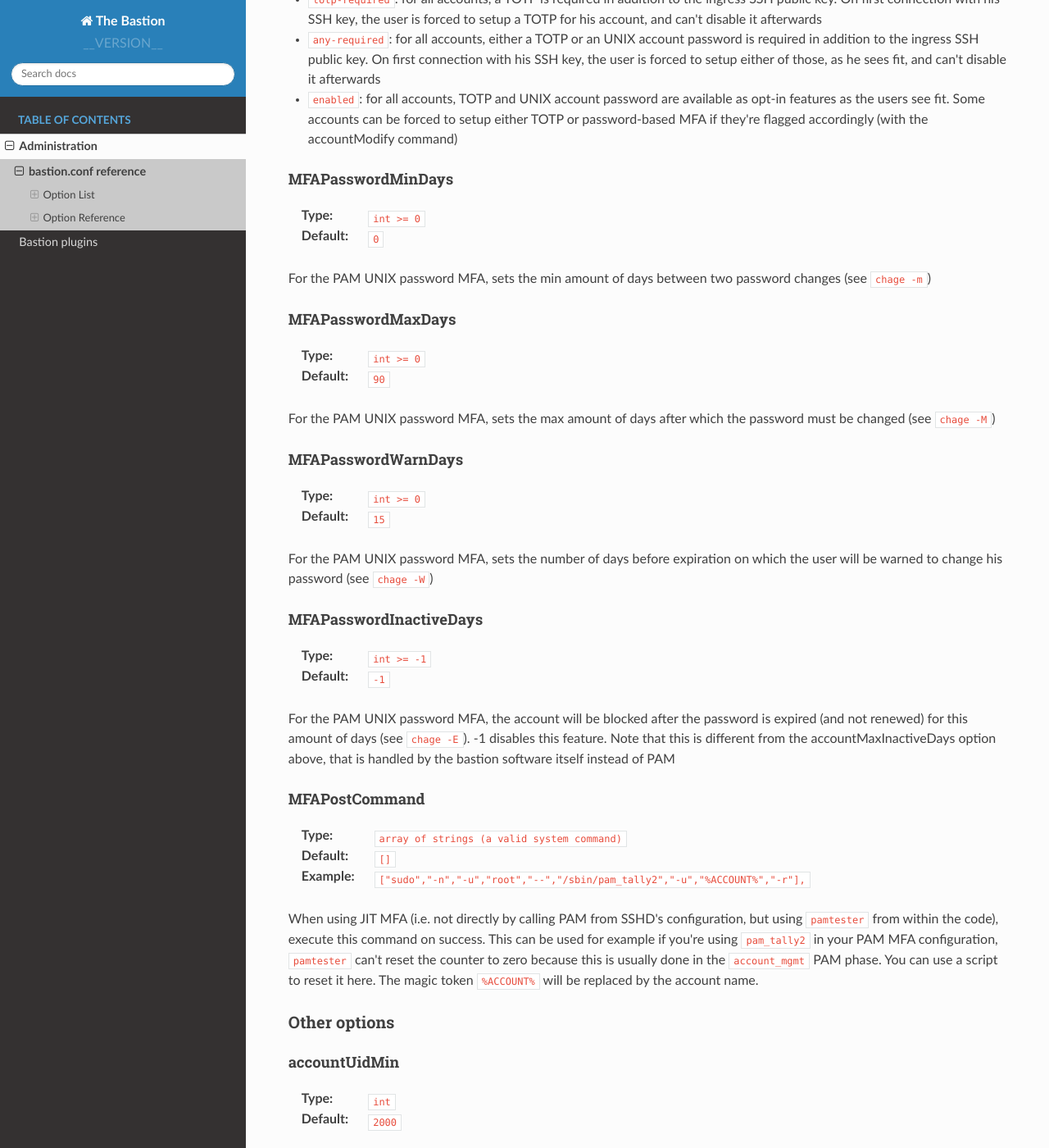
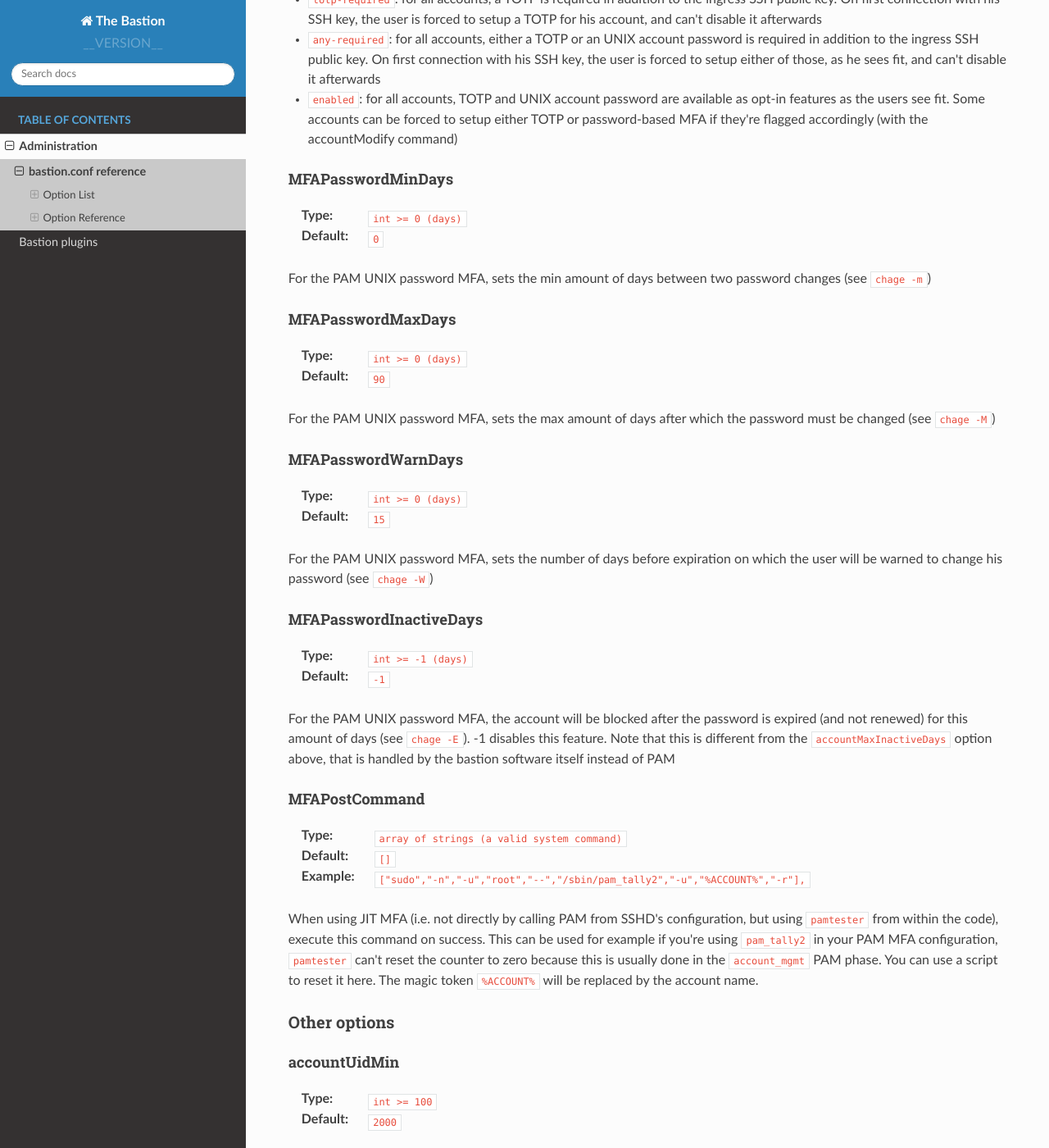
Before and after one commit to ovh/the-bastion, a Sphinx documentation site: the page built from doc/sphinx/administration/bastion_conf.rst, in a window 1280 px wide and 1400 px high, scrolled down 16187 px. Shown: the whole window at 82% size. Built offline with Sphinx 7.4.7 and the Read the Docs theme 2.0.0, drawn with Linux system fonts in a browser that asks for light colours; pages that are not in the unit, such as notebooks, are missing from menus; some of the changed lines change nothing that is shown; some of the changed text lies outside the part shown.

Commit message:
chore: tidy after merge, adjust & regen doc

```diff
--- a/doc/sphinx/administration/bastion_conf.rst
+++ b/doc/sphinx/administration/bastion_conf.rst
@@ -229,7 +229,7 @@
 minimumIngressRsaKeySize
 ************************
 
-:Type: ``int``
+:Type: ``int > 0``
 
 :Default: ``2048``
 
@@ -240,7 +240,7 @@
 maximumIngressRsaKeySize
 ************************
 
-:Type: ``int``
+:Type: ``int > 0``
 
 :Default: ``8192``
 
@@ -251,7 +251,7 @@
 minimumEgressRsaKeySize
 ***********************
 
-:Type: ``int``
+:Type: ``int > 0``
 
 :Default: ``2048``
 
@@ -262,7 +262,7 @@
 maximumEgressRsaKeySize
 ***********************
 
-:Type: ``int``
+:Type: ``int > 0``
 
 :Default: ``8192``
 
@@ -284,7 +284,7 @@
 defaultAccountEgressKeySize
 ***************************
 
-:Type: ``int``
+:Type: ``int > 0``
 
 :Default: ``4096``
 
@@ -493,7 +493,7 @@
 
 :Type: ``string``
 
-:Default: ``"%Y-%m-%d.%H-%M-%S.#usec#.&uniqid.ttyrec"``
+:Default: ``"%Y-%m-%d.%H-%M-%S.#usec#.&uniqid.&account.&user.&ip.&port.ttyrec"``
 
 Sets the filename format of the output files of ttyrec for a given session. Magic tokens are: ``&bastionname``, ``&uniqid``, ``&account``, ``&ip``, ``&port``, ``&user`` (they'll be replaced by the corresponding values of the current session). Then, this string (automatically prepended with the correct folder) will be passed to ttyrec's ``-F`` parameter, which uses ``strftime()`` to expand it, so the usual character conversions will be done (``%Y`` for the year, ``%H`` for the hour, etc., see ``man strftime``). Note that in a addition to the usual ``strftime()`` conversion specifications, ttyrec also supports ``#usec#``, to be replaced by the current microsecond value of the time.
 
@@ -531,7 +531,7 @@
 
 :Type: ``boolean``
 
-:Default: ``true``
+:Default: ``false``
 
 If set to ``false``, any user-specified ``from="..."`` prefix on keys in commands such as ``selfAddIngressKey`` or ``accountCreate`` are silently ignored and replaced by the IPs in the ``ingressKeysFrom`` configuration option (if any).
 If set to ``true``, any user-specified ``from="..."`` will override the value set in ``ingressKeysFrom`` (if any).
@@ -625,7 +625,7 @@
 interactiveModeTimeout
 **********************
 
-:Type: ``int (seconds)``
+:Type: ``int >= 0 (seconds)``
 
 :Default: ``60``
 
@@ -647,7 +647,7 @@
 idleLockTimeout
 ***************
 
-:Type: ``int >= 0``
+:Type: ``int >= 0 (seconds)``
 
 :Default: ``0``
 
@@ -658,7 +658,7 @@
 idleKillTimeout
 ***************
 
-:Type: ``int >= 0``
+:Type: ``int >= 0 (seconds)``
 
 :Default: ``0``
 
@@ -669,7 +669,7 @@
 warnBeforeLockSeconds
 *********************
 
-:Type: ``int >= 0``
+:Type: ``int >= 0 (seconds)``
 
 :Default: ``0``
 
@@ -680,7 +680,7 @@
 warnBeforeKillSeconds
 *********************
 
-:Type: ``int >= 0``
+:Type: ``int >= 0 (seconds)``
 
 :Default: ``0``
 
@@ -737,7 +737,7 @@
 accountMaxInactiveDays
 **********************
 
-:Type: ``int``
+:Type: ``int >= 0 (days)``
 
 :Default: ``0``
 
@@ -799,7 +799,7 @@
 MFAPasswordMinDays
 ******************
 
-:Type: ``int >= 0``
+:Type: ``int >= 0 (days)``
 
 :Default: ``0``
 
@@ -810,7 +810,7 @@
 MFAPasswordMaxDays
 ******************
 
-:Type: ``int >= 0``
+:Type: ``int >= 0 (days)``
 
 :Default: ``90``
 
@@ -821,7 +821,7 @@
 MFAPasswordWarnDays
 *******************
 
-:Type: ``int >= 0``
+:Type: ``int >= 0 (days)``
 
 :Default: ``15``
 
@@ -832,11 +832,11 @@
 MFAPasswordInactiveDays
 ***********************
 
-:Type: ``int >= -1``
+:Type: ``int >= -1 (days)``
 
 :Default: ``-1``
 
-For the PAM UNIX password MFA, the account will be blocked after the password is expired (and not renewed) for this amount of days (see ``chage -E``). -1 disables this feature. Note that this is different from the accountMaxInactiveDays option above, that is handled by the bastion software itself instead of PAM
+For the PAM UNIX password MFA, the account will be blocked after the password is expired (and not renewed) for this amount of days (see ``chage -E``). -1 disables this feature. Note that this is different from the ``accountMaxInactiveDays`` option above, that is handled by the bastion software itself instead of PAM
 
 .. _bastion_conf_MFAPostCommand:
 
@@ -861,7 +861,7 @@
 accountUidMin
 *************
 
-:Type: ``int``
+:Type: ``int >= 100``
 
 :Default: ``2000``
 
@@ -872,7 +872,7 @@
 accountUidMax
 *************
 
-:Type: ``int``
+:Type: ``int > 0``
 
 :Default: ``99999``
 
@@ -883,7 +883,7 @@
 ttyrecGroupIdOffset
 *******************
 
-:Type: ``int``
+:Type: ``int > 0``
 
 :Default: ``100000``
 
```
Also changed, not shown: 2 other files.
